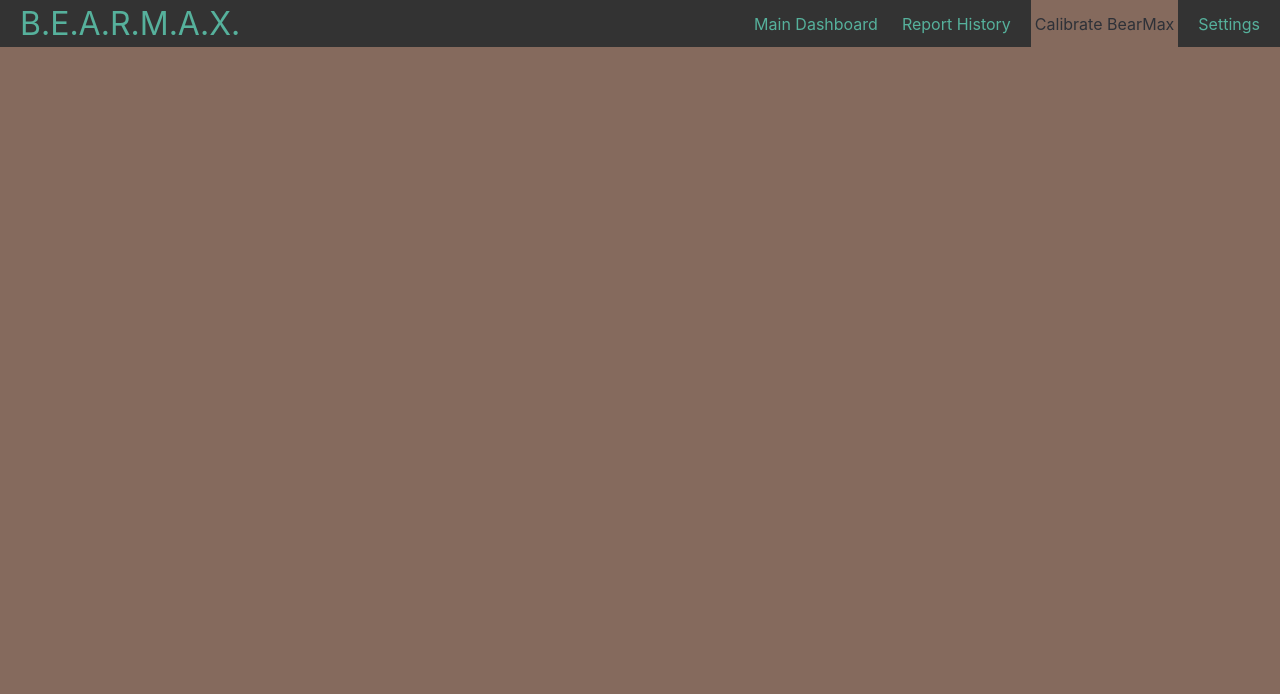
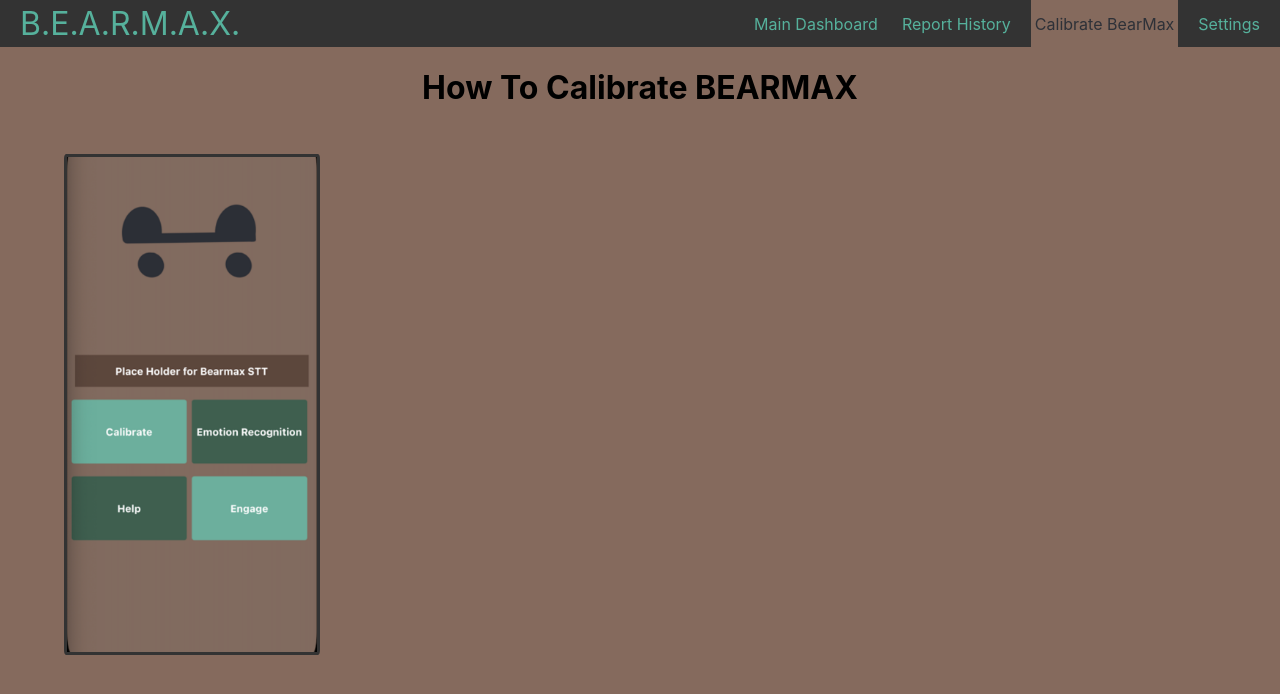
Before and after one commit to Bearmax-UCF/BEARMAX, a React (Create React App) app in the folder Client/: page /calibrate in a window 1280 px wide. Shown: the top 694 px of the page. Built offline with nearby package versions, Linux system fonts and the light colour scheme.

Commit message:
Calibrate Page just needs the how to info

```diff
--- a/Client/src/App.js
+++ b/Client/src/App.js
@@ -4,6 +4,7 @@ import { BrowserRouter as BrowserRouter, Route, Routes } from "react-router-dom"
 import './App.css';
 import './Components/LandingNav/Nav.css';
 import './Pages/Landing/landing.css';
+import './Pages/Account/Account.css'
 import './Components/Component.css';
 import './Components/ReportElements/report.css';
 
--- /dev/null
+++ b/Client/src/Pages/Account/Account.css
@@ -0,0 +1,16 @@
+.calImg {
+    display: flex;
+    width: 20%;
+    height:30%;
+
+    border-style: solid;
+    border-radius: 1%;
+    border-color: #333;
+
+    margin-left: 5%;
+    margin-top: 2%;
+}
+
+.calibrateText {
+    display: inline-block;
+}
--- a/Client/src/Pages/Account/Calibrate.jsx
+++ b/Client/src/Pages/Account/Calibrate.jsx
@@ -1,5 +1,7 @@
 import React, { useState } from "react";
+
 import NavBar from "./../../Components/AccountNav/AccountNav";
+import App from "./../../Components/Images/app.png";
 
 export const Calibrate = (props) => {
 
@@ -7,6 +9,12 @@ export const Calibrate = (props) => {
 
         <div>
             <NavBar />
+
+            <div className="calibrateText">
+                <h1>How To Calibrate BEARMAX</h1>
+            </div>
+
+            <img src={App} className="calImg" alt="App face" />
         </div>
     )
 }
```
Also changed, not shown: Client/public/app.png (added), Client/public/manifest.json, Client/src/Components/Images/app.png (added).
